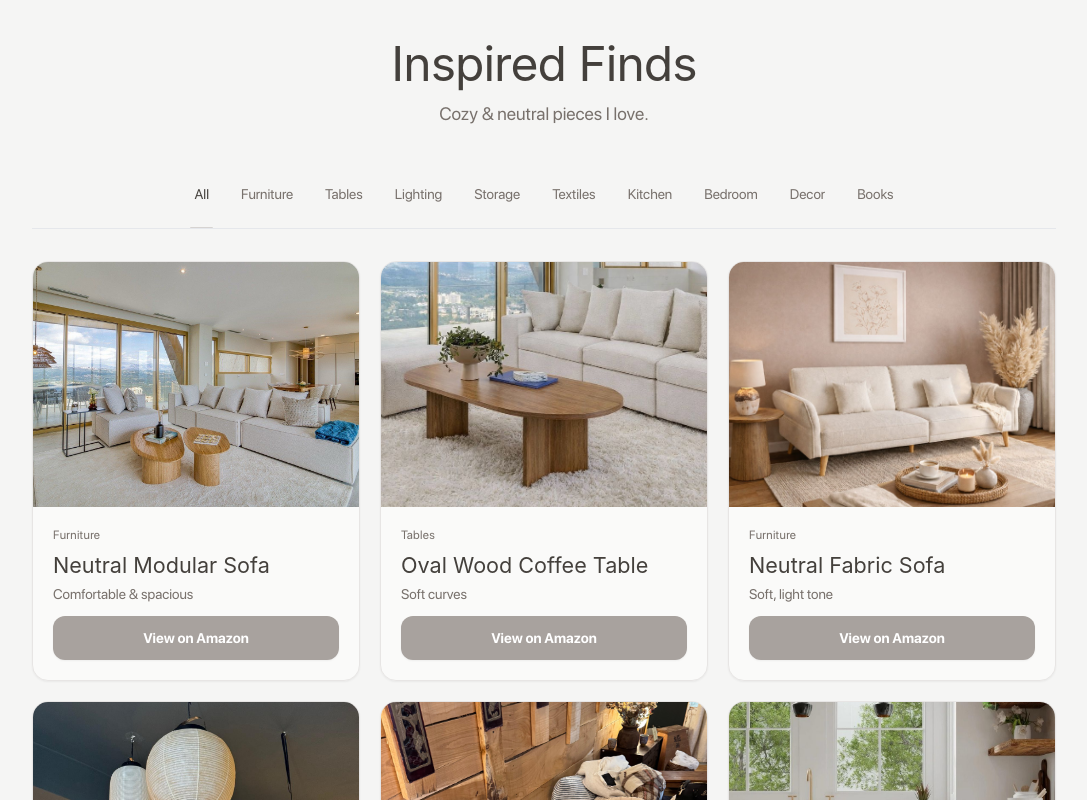
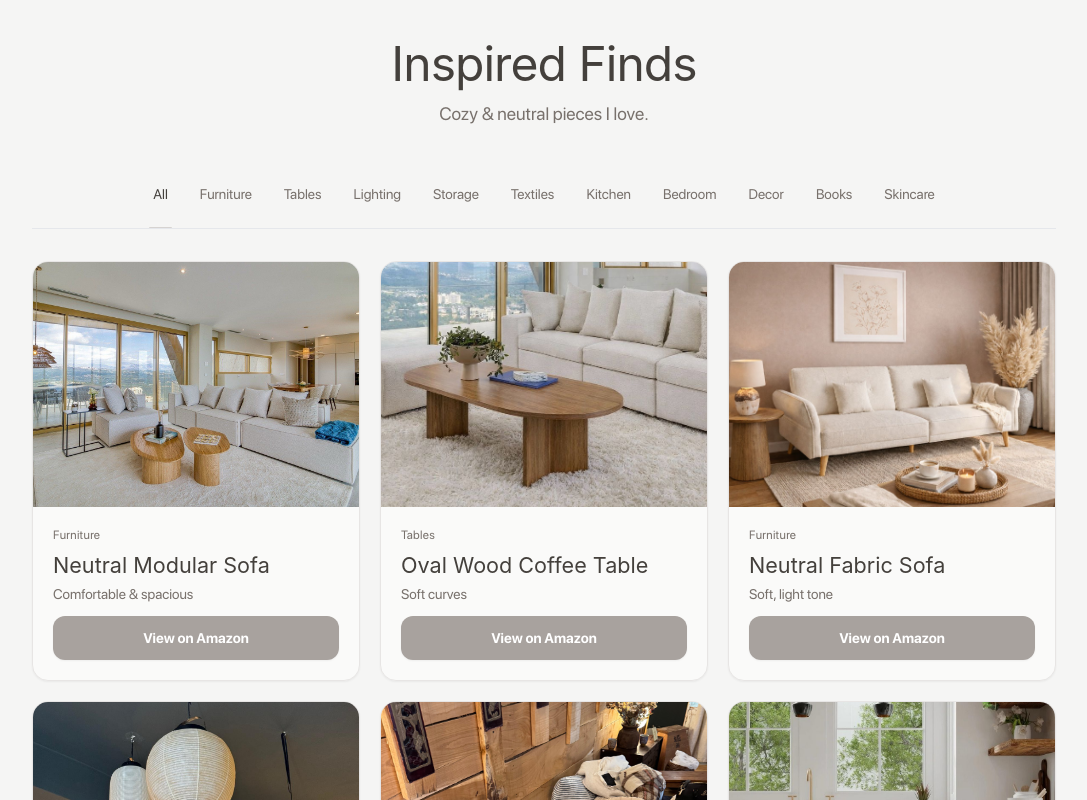
Before and after one commit to AymaneHilmi/HibaPortfolio, a React (Vite) app: page /links in a window 1280 px wide. Shown: the top 800 px of the page, without its empty margins (96-1183 px from the left). Built offline with nearby package versions, Linux system fonts and the light colour scheme.

Commit message:
add links

```diff
--- a/src/Screens/linksProducts.data.js
+++ b/src/Screens/linksProducts.data.js
@@ -26,6 +26,7 @@ import img25 from "@/assets/links/25.jpeg";
 import img26 from "@/assets/links/26.jpeg";
 import img27 from "@/assets/links/27.jpeg";
 import img28 from "@/assets/links/28.jpeg";
+import img29 from "@/assets/links/29.jpeg";
 
 export const linksProducts = [
     {
@@ -252,4 +253,12 @@ export const linksProducts = [
         imageSrc: img28,
         amazonUrl: "https://amzn.to/4qEmpTT",
     },
+     {
+        id: "29",
+        title: "Madagascar Centella Sun Milk SPF50+",
+        subtitle: "Light protection for everyday skin.",
+        category: "Skincare",
+        imageSrc: img29,
+        amazonUrl: "https://amzn.to/4qnAMvz",
+    },
 ]
```
Also changed, not shown: src/assets/links/29.jpeg (added), 1 other file (tests, documents, lock files or other folders).
